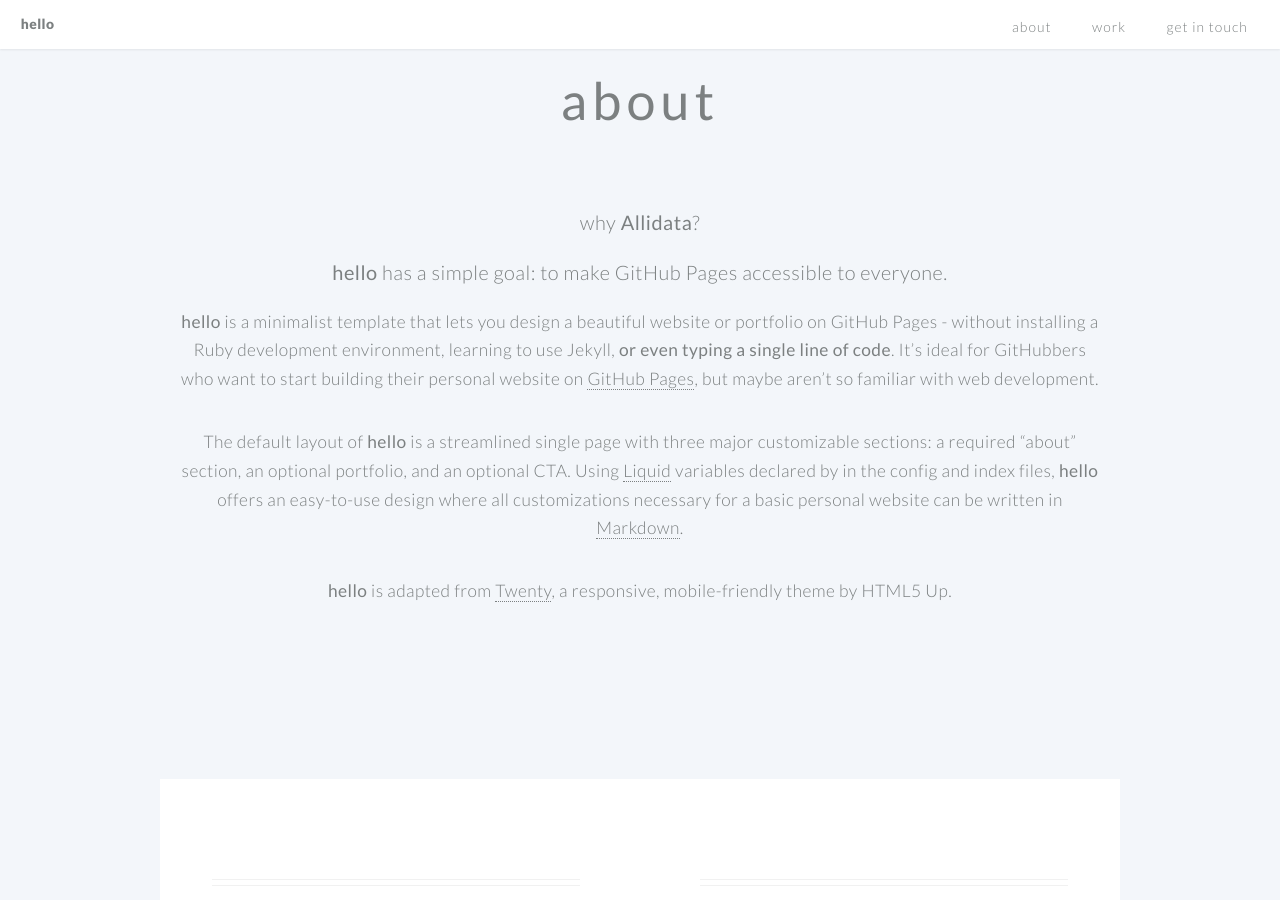
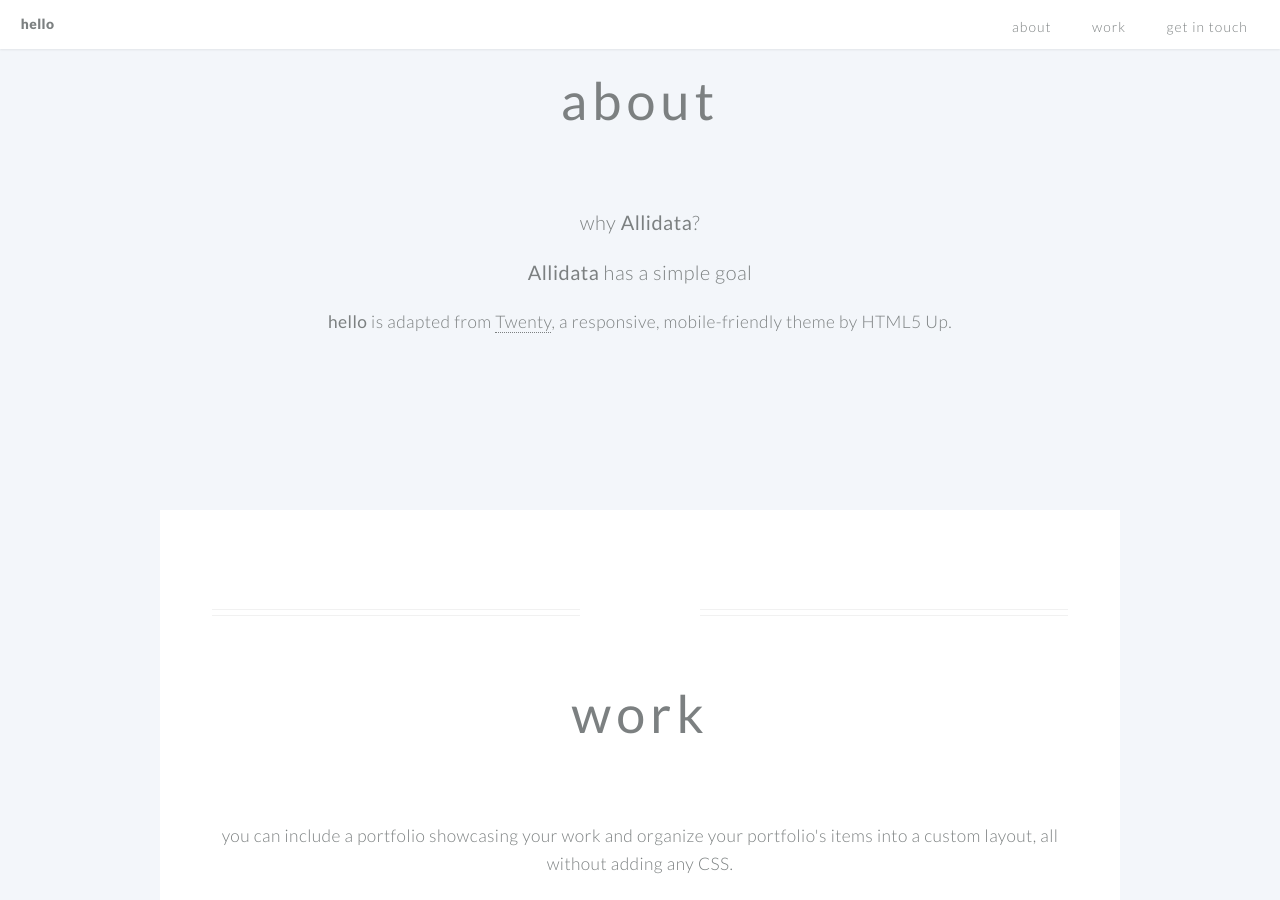
Before and after one commit to Allidata/Allidata.github.io, a Jekyll site: the page built from index.md, in a window 1280 px wide and 900 px high, scrolled down 661 px. Built offline with Jekyll 4.4.1, drawn with Linux system fonts in a browser that asks for light colours.

Commit message:
why commit

```diff
--- a/index.md
+++ b/index.md
@@ -44,14 +44,7 @@ cta_button_label: contact # the label on the button
 [//]: # (write a bit about yourself here)
 ### why **Allidata**?
 
-### **hello** has a simple goal: to make GitHub Pages accessible to everyone.
-
-**hello** is a minimalist template that lets you design a beautiful website or portfolio on GitHub Pages - without installing a Ruby
-development environment, learning to use Jekyll, **or even typing a single line of code**. It's ideal for GitHubbers
-who want to start building their personal website on [GitHub Pages](https://pages.github.com/), but maybe aren't so familiar with web development.
-
-
-The default layout of **hello** is a streamlined single page with three major customizable sections: a required "about" section, an optional portfolio, and an optional CTA. Using [Liquid](https://shopify.github.io/liquid/) variables declared by in the config and index files, **hello** offers an easy-to-use design where all customizations necessary for a basic personal website can be written in [Markdown](https://www.markdownguide.org/basic-syntax/).
+### **Allidata** has a simple goal
 
 
 **hello** is adapted from [Twenty](https://html5up.net/twenty), a responsive, mobile-friendly theme by HTML5 Up.
```
